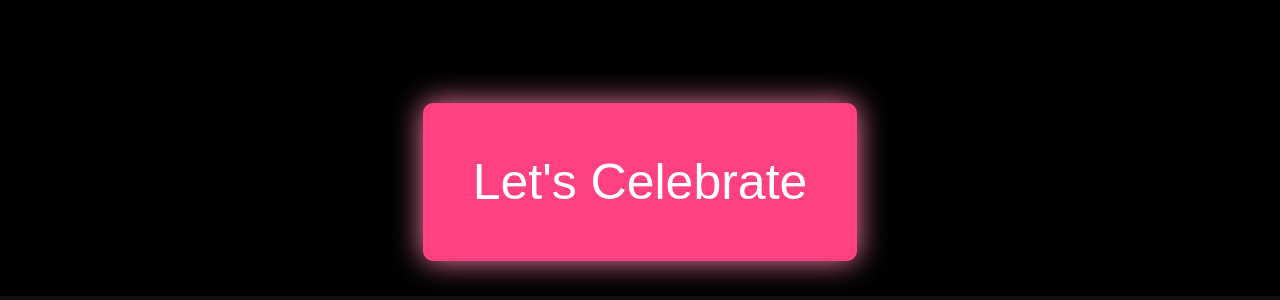
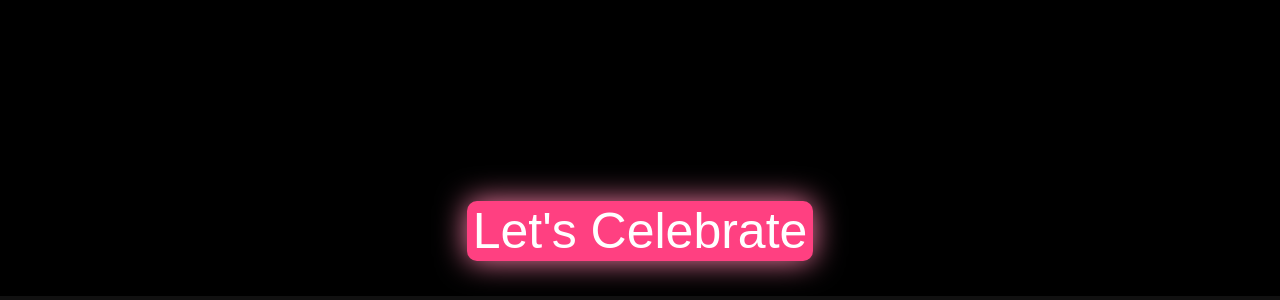
Before and after one commit to Darkminato1029/Lil-wolfy-Bday-present, a plain HTML site: page index.html in a window 1280 px wide. Shown: the part 504-804 px from the top of the page. Drawn offline with nearby package versions, Linux system fonts and the light colour scheme.

Commit message:
Update styles.css

```diff
--- a/styles.css
+++ b/styles.css
@@ -27,7 +27,7 @@ body {
 }
 
 button {
-  padding: 50px 50px;
+  padding: 10% 7%px;
   font-size: 50px;
   border: none;
   border-radius: 10px;
```
